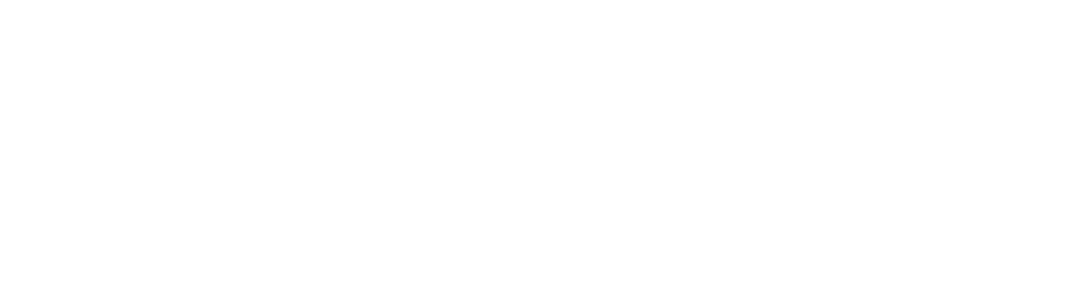
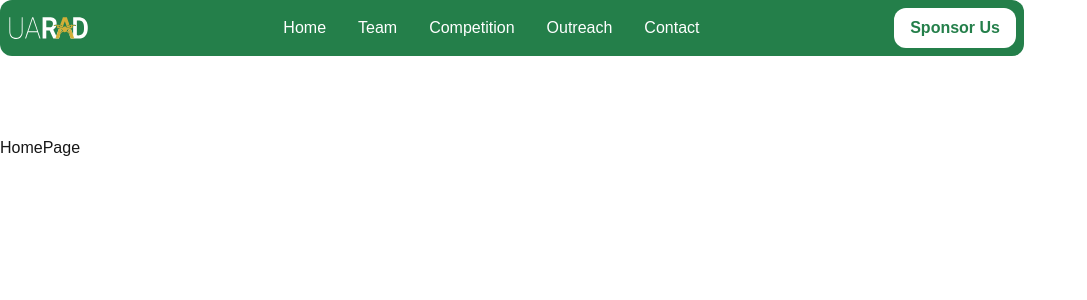
Before and after one commit to alejandrocqvd/ua-rad, a Next.js app: page / in a window 1280 px wide. Shown: the top 300 px of the page, without its empty margins (0-1087 px from the left). Built offline with nearby package versions, Linux system fonts and the light colour scheme.

Commit message:
started nav

```diff
--- a/src/app/layout.js
+++ b/src/app/layout.js
@@ -1,5 +1,6 @@
 import { Geist, Geist_Mono } from "next/font/google";
 import "./globals.css";
+import { Navbar } from "@/components/common/Navbar";
 
 const geistSans = Geist({
   variable: "--font-geist-sans",
@@ -22,7 +23,10 @@
       <body
         className={`${geistSans.variable} ${geistMono.variable} antialiased`}
       >
-        {children}
+        <Navbar />
+        <main className="pt-20">
+          {children}
+        </main>
       </body>
     </html>
   );
--- a/src/app/page.js
+++ b/src/app/page.js
@@ -1,9 +1,5 @@
-import Image from "next/image";
+import HomePage from '@/features/home/HomePage';
 
 export default function Home() {
-  return (
-    <main className="">
-
-    </main>
-  );
+  return <HomePage />;
 }
--- a/src/components/common/Navbar.jsx
+++ b/src/components/common/Navbar.jsx
@@ -1,5 +1,37 @@
+import Image from "next/image";
+import Link from "next/link";
+
 export const Navbar = () => {
     return (
-        <div>Navbar</div>
+        <nav className="flex flex-row justify-between items-center rounded-xl p-2 bg-[#247F4A] max-w-5xl h-14">
+            <Image
+                src="/branding/UARAD_LOGO_LIGHT.svg"
+                alt="UARAD Logo"
+                width={988}
+                height={294}
+                priority
+                className="h-6 w-auto"
+            />
+            <div className="text-white flex flex-row gap-8 justify-center items-center">
+                <Link href={'/'}>
+                    Home
+                </Link>
+                <Link href={'/'}>
+                    Team
+                </Link>
+                <Link href={'/'}>
+                    Competition
+                </Link>
+                <Link href={'/'}>
+                    Outreach
+                </Link>
+                <Link href={'/'}>
+                    Contact
+                </Link>
+            </div>
+            <div className="bg-white rounded-xl p-4 text-[#247F4A] font-bold h-10 flex justify-center items-center">
+                Sponsor Us
+            </div>
+        </nav>
     );
 }
--- /dev/null
+++ b/tailwind.config.ts
@@ -0,0 +1,14 @@
+/** @type {import('tailwindcss').Config} */
+module.exports = {
+  content: [
+    "./app/**/*.{js,ts,jsx,tsx}",
+    "./pages/**/*.{js,ts,jsx,tsx}",
+    "./components/**/*.{js,ts,jsx,tsx}"
+  ],
+  theme: {
+    extend: {
+      colors: { 'ua-green': '#247F4A', 'ua-yellow': '#d3af37' }
+    },
+  },
+  plugins: [],
+};
```
Also changed, not shown: package.json (+6 -4 lines), 1 other file (tests, documents, lock files or other folders).
